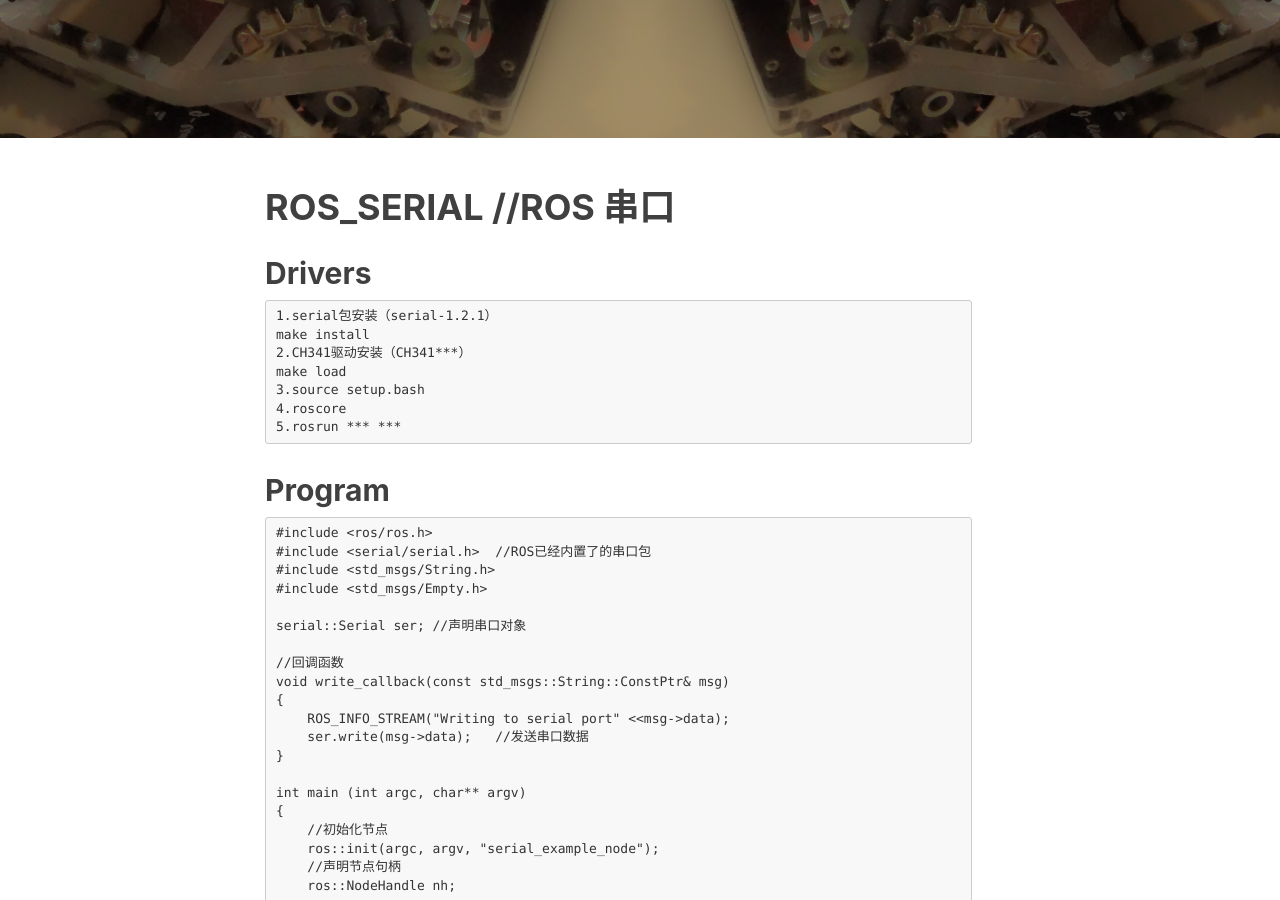
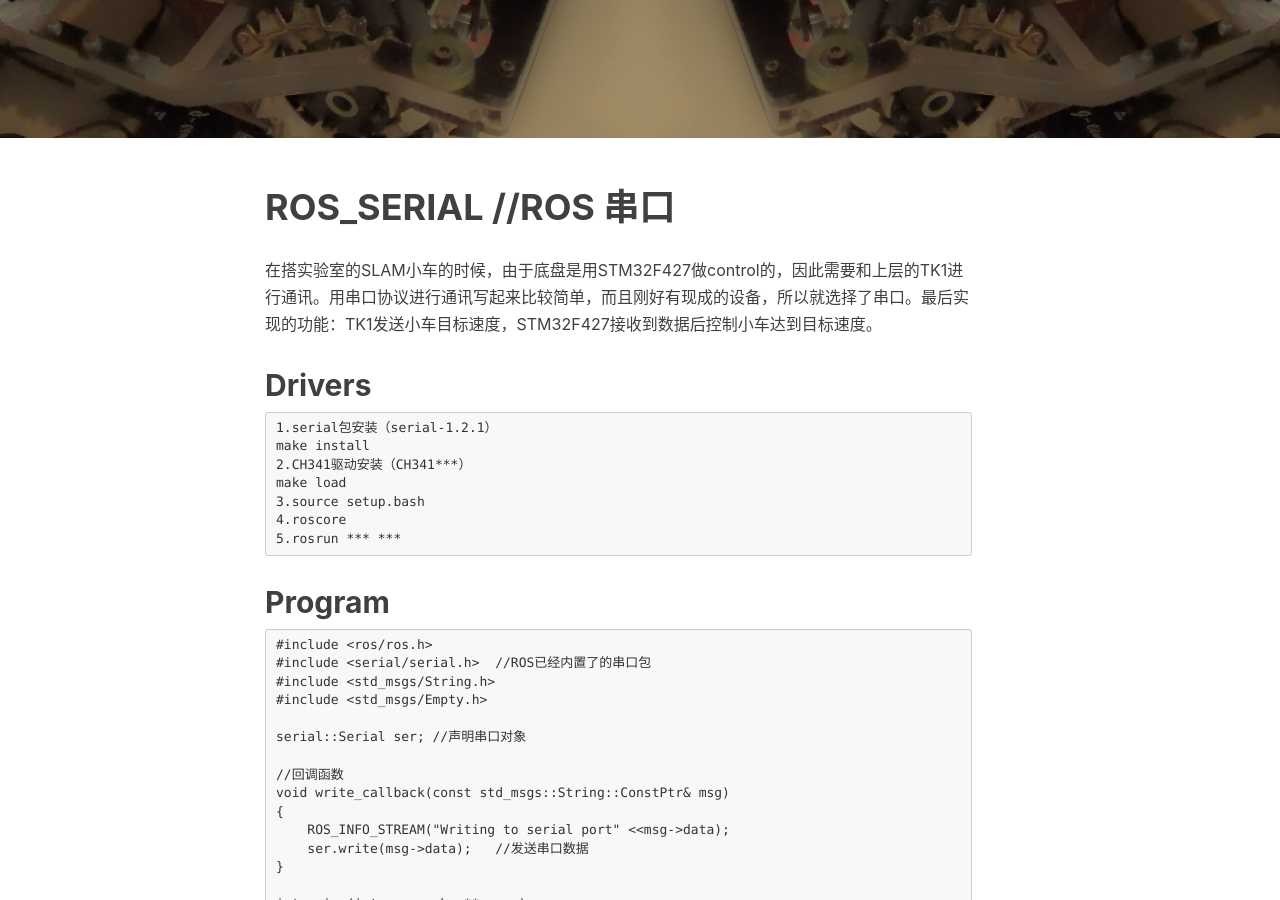
Before and after one commit to undefinedzero/undefinedzero.github.io, a Jekyll site: the page built from _posts/2018-8-12-ros-serial.markdown, in a window 1280 px wide and 900 px high, scrolled down 385 px. Built offline with Jekyll 4.4.1, drawn with Linux system fonts in a browser that asks for light colours; nearby versions of some CDN libraries; comment, search, counter and statistics services are not loaded.

Commit message:
add a post
picbed test

```diff
--- a/_posts/2018-11-6-macOS-install-ruby.markdown
+++ b/_posts/2018-11-6-macOS-install-ruby.markdown
@@ -11,6 +11,8 @@ tags:
 ---
 
 # macOS install ruby
+
+In order to test my blog locally, I installed `ruby` and `jekyll`on mac.
 
 ## rvm(Ruby Version Manager)
 
--- a/_posts/2018-3-22-macOS-upgrade.markdown
+++ b/_posts/2018-3-22-macOS-upgrade.markdown
@@ -10,6 +10,8 @@ tags:
 ---
 
 # macOS·重生
+
+由于要装Windows系统，我重新分了以一下区，所以macOS需要重装一下系统（然而后来还是把Windows格式化掉了hhh）
 
 ## 1. macOS 安装软件
 
--- a/_posts/2018-8-12-ros-serial.markdown
+++ b/_posts/2018-8-12-ros-serial.markdown
@@ -10,6 +10,8 @@ tags:
 ---
 
 # ROS_SERIAL //ROS 串口
+
+在搭实验室的SLAM小车的时候，由于底盘是用STM32F427做control的，因此需要和上层的TK1进行通讯。用串口协议进行通讯写起来比较简单，而且刚好有现成的设备，所以就选择了串口。最后实现的功能：TK1发送小车目标速度，STM32F427接收到数据后控制小车达到目标速度。
 
 ## Drivers
 
```
